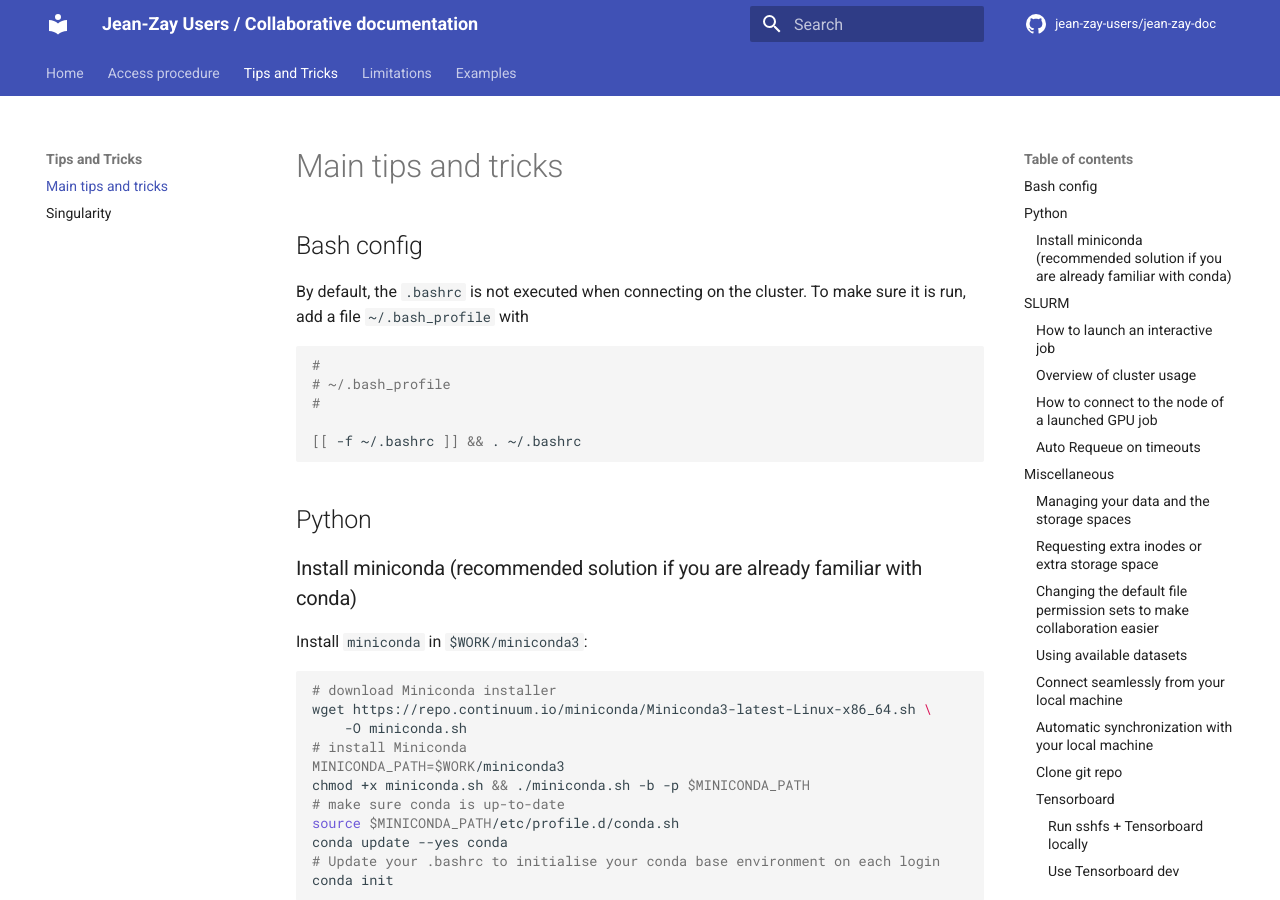
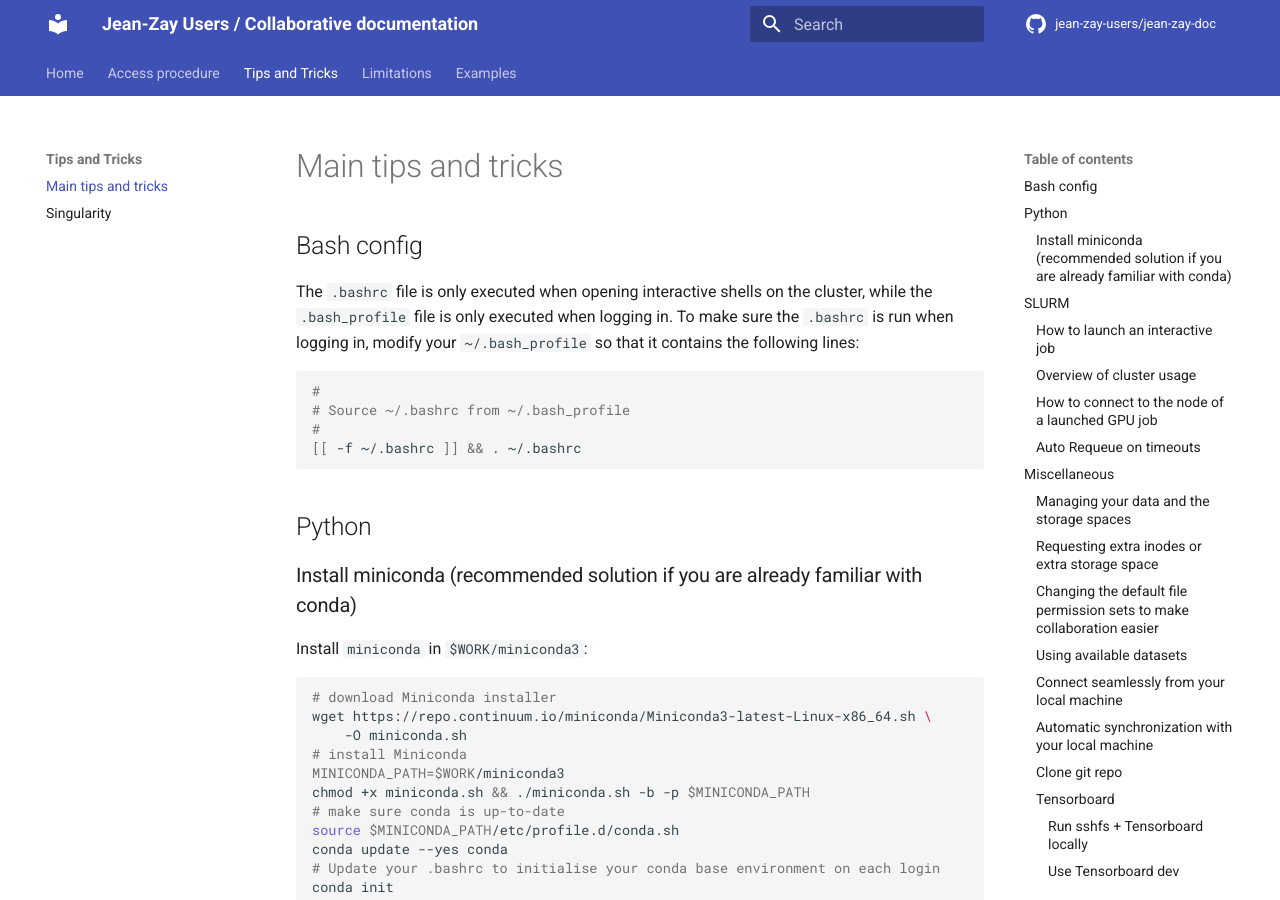
Before and after one commit to jean-zay-users/jean-zay-doc, an MkDocs documentation site: the page built from docs/tips-and-tricks.md, in a window 1280 px wide and 900 px high. Built offline with MkDocs 1.6.1 and Material for MkDocs 9.7.7, drawn with Linux system fonts in a browser that asks for light colours; comment, search, counter and statistics services are not loaded.

Commit message:
Tips and tricks: .bashrc vs .bash_profile clarification

````diff
--- a/docs/tips-and-tricks.md
+++ b/docs/tips-and-tricks.md
@@ -2,14 +2,13 @@
 
 ## Bash config
 
-By default, the `.bashrc` is not executed when connecting on the cluster.
-To make sure it is run, add a file `~/.bash_profile` with
+The `.bashrc` file is only executed when opening interactive shells on the cluster, while the `.bash_profile` file is only executed when logging in.
+To make sure the `.bashrc` is run when logging in, modify your `~/.bash_profile` so that it contains the following lines:
 
 ```bash
 #
-# ~/.bash_profile
+# Source ~/.bashrc from ~/.bash_profile
 #
-
 [[ -f ~/.bashrc ]] && . ~/.bashrc
 ```
 
````
